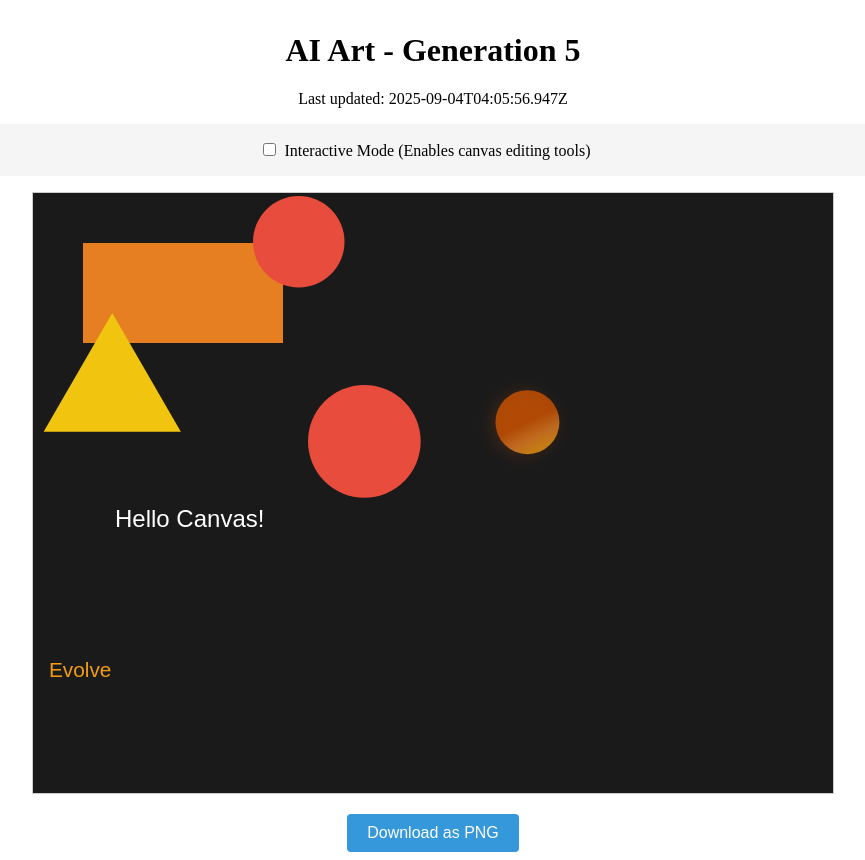
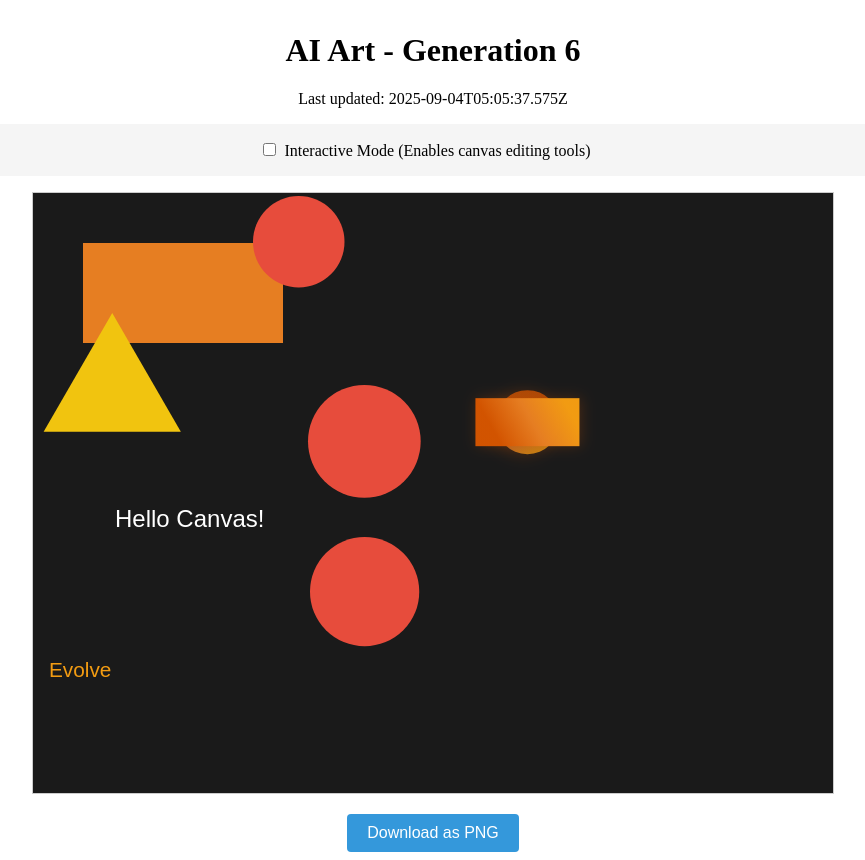
Before and after one commit to mcclowes/ai-art, a React (Vite) app: page / in a window 1280 px wide. Shown: the whole page, without its empty margins (207-1072 px from the left). Built offline with nearby package versions, Linux system fonts and the light colour scheme.

Commit message:
Improve artwork - Generation 6

```diff
--- a/src/artwork-state.ts
+++ b/src/artwork-state.ts
@@ -108,9 +108,44 @@ export const artworkState: ArtworkState = {
       "radius": 56.34280523987232,
       "fillStyle": "#e74c3c",
       "id": "circle_1756958756947"
+    },
+    {
+      "type": "rectangle",
+      "x": 442.4375772558714,
+      "y": 205.17181705809645,
+      "width": 104,
+      "height": 48,
+      "fillStyle": "#d35400",
+      "gradient": {
+        "type": "linear",
+        "colors": [
+          "#d35400",
+          "#e67e22",
+          "#f39c12"
+        ],
+        "direction": 309.490179724304,
+        "centerX": 0.6422361760993504,
+        "centerY": 0.6392773565255947
+      },
+      "shadow": {
+        "blur": 13.097634670043028,
+        "color": "#d3540040",
+        "offsetX": 1.1504445149976021,
+        "offsetY": -0.5162127058349775
+      },
+      "opacity": 0.9920695336305998,
+      "id": "gradient_rect_1756962337574"
+    },
+    {
+      "type": "circle",
+      "x": 331.6285564020512,
+      "y": 398.6285564020512,
+      "radius": 54.628556402051196,
+      "fillStyle": "#e74c3c",
+      "id": "circle_1756962337574"
     }
   ],
-  "generation": 5,
-  "lastUpdated": "2025-09-04T04:05:56.947Z",
+  "generation": 6,
+  "lastUpdated": "2025-09-04T05:05:37.575Z",
   "cycleStarted": "2025-09-04T00:19:55.543Z"
 };
```
